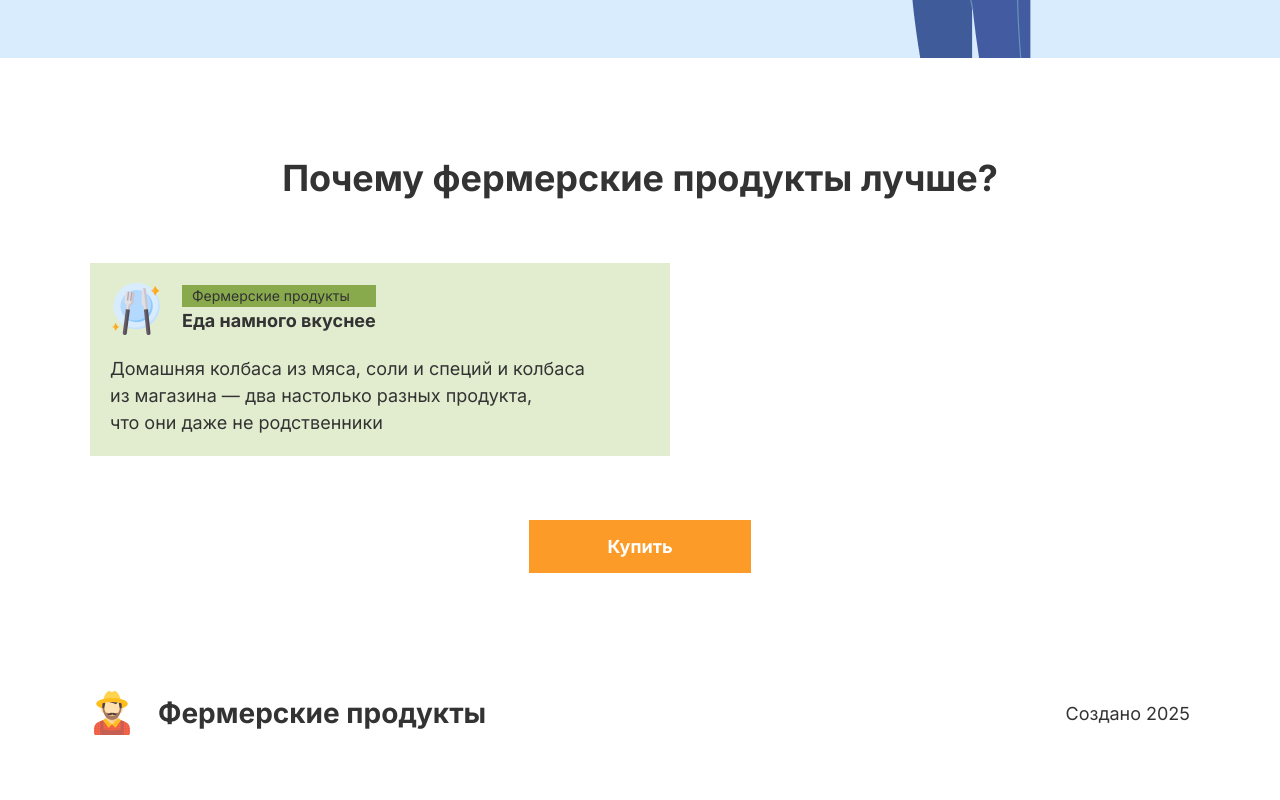
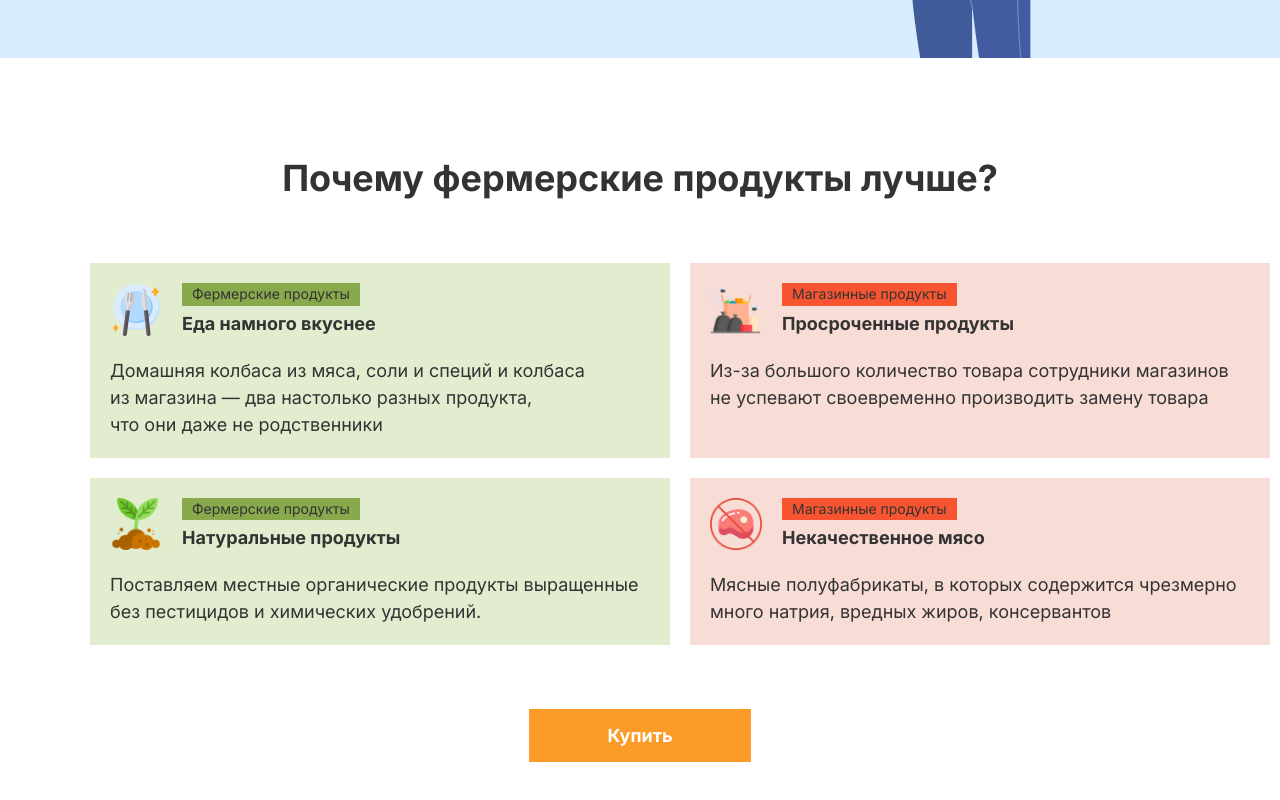
Before and after one commit to Chackmoole/farm-shop, a React (Create React App) app: page / in a window 1280 px wide. Shown: the part 622-1422 px from the top of the page. Before the commit the page ends 1375 px from the top, so only its background shows below. Built offline with nearby package versions, Linux system fonts and the light colour scheme.

Commit message:
Доработка карточек

```diff
--- a/src/components/blocks/features/features-card/features-card-style.css
+++ b/src/components/blocks/features/features-card/features-card-style.css
@@ -2,6 +2,10 @@
   width: 540px;
   padding: 20px;
   background-color: #e1edce;
+}
+
+.features-card--shop {
+  background-color: #f8ddd7;
 }
 
 .features-card__box {
@@ -16,3 +20,14 @@
   padding: 2px 10px;
   background-color: #88aa4d;
 }
+
+.features-card__subheading--shop {
+  background-color: #f75531;
+}
+
+.features-card__inner {
+  display: flex;
+  flex-direction: column;
+  align-items: start;
+  gap: 4px;
+}
--- a/src/components/blocks/features/features-card/features-card.jsx
+++ b/src/components/blocks/features/features-card/features-card.jsx
@@ -1,26 +1,26 @@
 import "./features-card-style.css";
 import { Text, TextVariant } from "../../../ui/text/text";
-import imgSrc from "../../../../assets/img/eat.png";
 
-export const FeaturesCard = () => {
+export const FeaturesCard = ({ title, description, subtitle, img, isFarm }) => {
+  let featuresCardClass = isFarm
+    ? "features-card"
+    : "features-card features-card--shop";
+  let featuresSubheddingClass = isFarm
+    ? "features-card__subheading"
+    : "features-card__subheading features-card__subheading--shop";
+
   return (
-    <li className="features-card">
+    <li className={featuresCardClass}>
       <div className="features-card__box">
-        <img src={imgSrc} alt="" width={52} height={52} />
+        <img src={img} alt="" width={52} height={52} />
         <div className="features-card__inner">
-          <Text
-            variant={TextVariant.small}
-            className="features-card__subheading"
-          >
-            Фермерские продукты
+          <Text variant={TextVariant.small} className={featuresSubheddingClass}>
+            {subtitle}
           </Text>
-          <Text variant={TextVariant.bold}>Еда намного вкуснее</Text>
+          <Text variant={TextVariant.bold}>{title}</Text>
         </div>
       </div>
-      <Text variant={TextVariant.normal}>
-        Домашняя колбаса из мяса, соли и специй и колбаса из магазина —
-        два настолько разных продукта, что они даже не родственники
-      </Text>
+      <Text variant={TextVariant.normal}>{description}</Text>
     </li>
   );
 };
--- a/src/components/blocks/features/features-style.css
+++ b/src/components/blocks/features/features-style.css
@@ -10,6 +10,9 @@
 }
 
 .features__list {
+  display: grid;
+  grid-template-columns: 1fr 1fr;
+  gap: 20px;
   width: 100%;
   list-style-type: none;
   margin: 0 0 64px;
--- a/src/components/blocks/features/features.jsx
+++ b/src/components/blocks/features/features.jsx
@@ -3,6 +3,7 @@ import { PageWrapper } from "../../layout/page-wrapper/page-wrapper";
 import { Title, TitleVariants } from "../../ui/title/title";
 import { Button } from "../../ui/button/button";
 import "./features-style.css";
+import { FEATURES_CARDS } from "../../../mock/features-cards";
 
 export const Features = () => {
   return (
@@ -12,7 +13,16 @@ export const Features = () => {
           Почему фермерские продукты лучше?
         </Title>
         <ul className="features__list">
-          <FeaturesCard />
+          {FEATURES_CARDS.map((card) => (
+            <FeaturesCard
+              key={card.id}
+              img={card.img}
+              title={card.title}
+              description={card.description}
+              subtitle={card.subtitle}
+              isFarm={card.isFarm}
+            />
+          ))}
         </ul>
         <Button>Купить</Button>
       </section>
--- a/src/components/ui/logo/logo.jsx
+++ b/src/components/ui/logo/logo.jsx
@@ -10,7 +10,7 @@ export const Logo = () => {
         fill="none"
         xmlns="http://www.w3.org/2000/svg"
       >
-        <g clip-path="url(#clip0_110_299)">
+        <g clipPath="url(#clip0_110_299)">
           <path
             d="M30.2608 7.26717C29.4577 3.48096 27.163 0.899498 26.1304 0.383225C23.807 -0.778413 23.0327 1.07159 22 1.07159C20.9674 1.07159 20.193 -0.778518 17.8696 0.383225C16.8371 0.899498 14.5424 3.48096 13.7392 7.26717C12.9361 11.0534 22 7.95553 22 7.95553C22 7.95553 31.0639 11.0534 30.2608 7.26717Z"
             fill="#FFD24F"
--- a/src/mock/features-cards.js
+++ b/src/mock/features-cards.js
@@ -5,32 +5,36 @@ import noMeat from '../assets/img/no-meat.png';
 
 export const FEATURES_CARDS = [
     {
+        id: '1',
         title: 'Еда намного вкуснее',
         description: 'Домашняя колбаса из мяса, соли и специй и колбаса из магазина — два настолько разных продукта, что они даже не родственники',
         subtitle: 'Фермерские продукты',
         img: eat,
-        farm: true,
+        isFarm: true,
     },
     {
+        id: '2',
         title: 'Просроченные продукты',
         description: 'Из-за большого количество товара сотрудники магазинов не успевают своевременно производить замену товара',
         subtitle: 'Магазинные продукты',
         img: garbage,
-        farm: false,
+        isFarm: false,
     },
     {
+        id: '3',
         title: 'Натуральные продукты',
         description: 'Поставляем местные органические продукты выращенные без пестицидов и химических удобрений.',
         subtitle: 'Фермерские продукты',
         img: sprout,
-        farm: true,
+        isFarm: true,
     },
     {
+        id: '4',
         title: 'Некачественное мясо',
         description: 'Мясные полуфабрикаты, в которых содержится чрезмерно много натрия, вредных жиров, консервантов',
         subtitle: 'Магазинные продукты',
         img: noMeat,
-        farm: false,
+        isFarm: false,
     }
 
 ]
```
